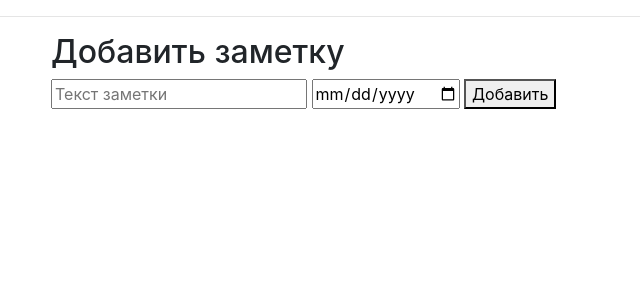
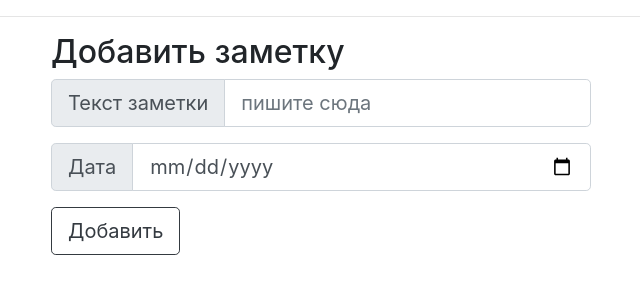
Before and after one commit to Amankaium/notes, a Flask app: page /add in a window 1280 px wide. Shown: the part 56-356 px from the top of the page, without its empty margins (34-674 px from the left). Run offline with Flask 2, Linux system fonts and the light colour scheme; some libraries are stand-ins or nearby versions.

Commit message:
modified index and form pages

```diff
--- a/templates/add.html
+++ b/templates/add.html
@@ -2,11 +2,25 @@
 
 {% block content %}
 
-    <h2>Добавить заметку</h2>
-    <form action="{{ url_for('add_note') }}" method="POST">
-        <input type="text" name="note" placeholder="Текст заметки">
-        <input type="date" name="date">
-        <button>Добавить</button>
-    </form>
+    <div class="row">
+        <div class="col-lg-6">
+            <h2>Добавить заметку</h2>
+            <form action="{{ url_for('add_note') }}" method="POST">
+                <div class="input-group mb-3 input-group-lg">
+                    <div class="input-group-prepend">
+                        <span class="input-group-text">Текст заметки</span>
+                    </div>
+                    <input type="text" name="note" placeholder="пишите сюда" class="form-control">
+                </div>
+                <div class="input-group mb-3 input-group-lg">
+                    <div class="input-group-prepend">
+                        <span class="input-group-text">Дата</span>
+                    </div>
+                    <input type="date" name="date" placeholder="пишите сюда" class="form-control">
+                </div>
+                <button type="button" class="btn btn-outline-dark btn-lg">Добавить</button>
+            </form>
+        </div>
+    </div>
 
 {% endblock %}
--- a/templates/index.html
+++ b/templates/index.html
@@ -9,9 +9,9 @@
 {% block content %}
     <div>Сайт для заметок</div>
     <h2>Все заметки</h2>
-    <ol>
+    <ol class="list-group list-group-flush">
         {% for notes in notes_list %}
-            <li>{{ notes }}</li>
+            <li class="list-group-item">{{ notes }}</li>
         {% endfor %}
     </ol>
 
```
